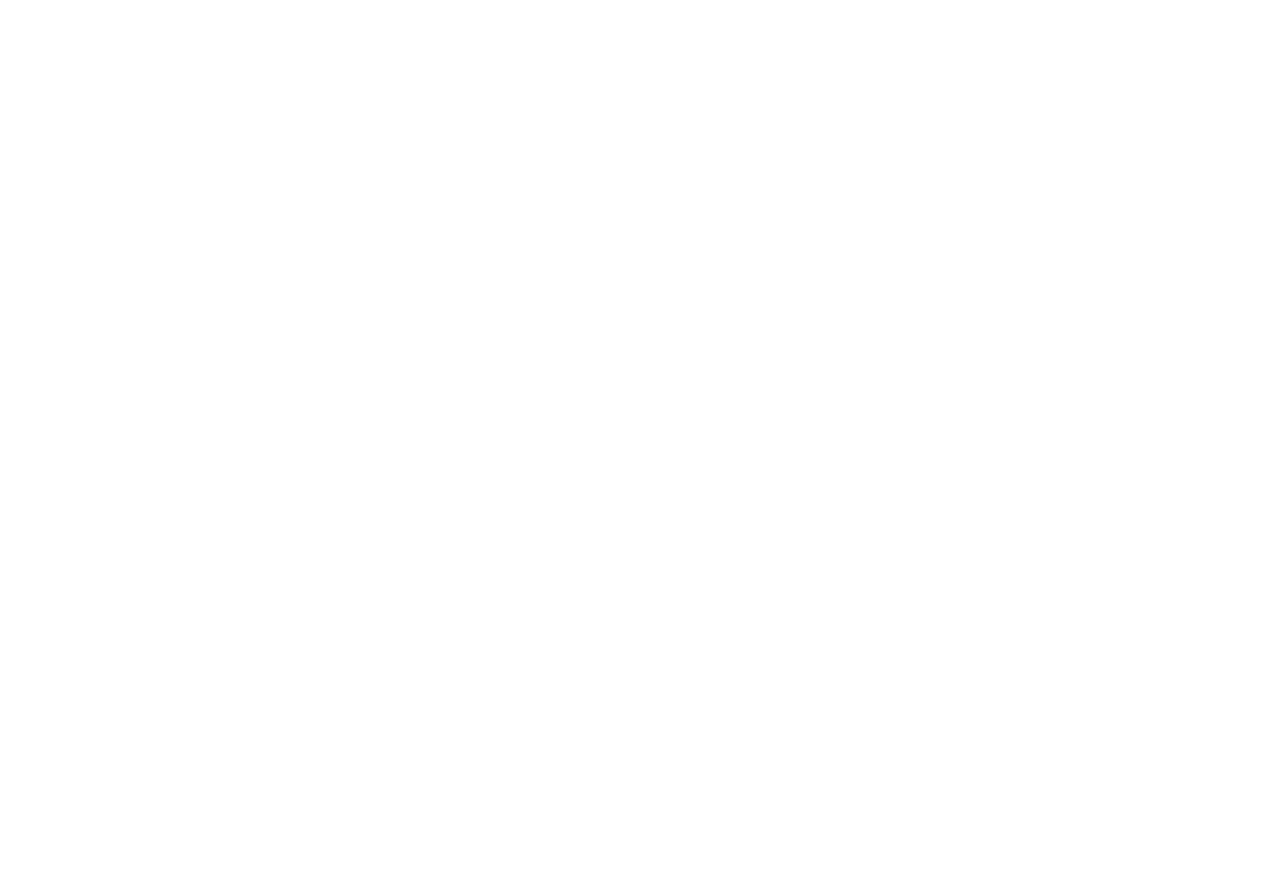
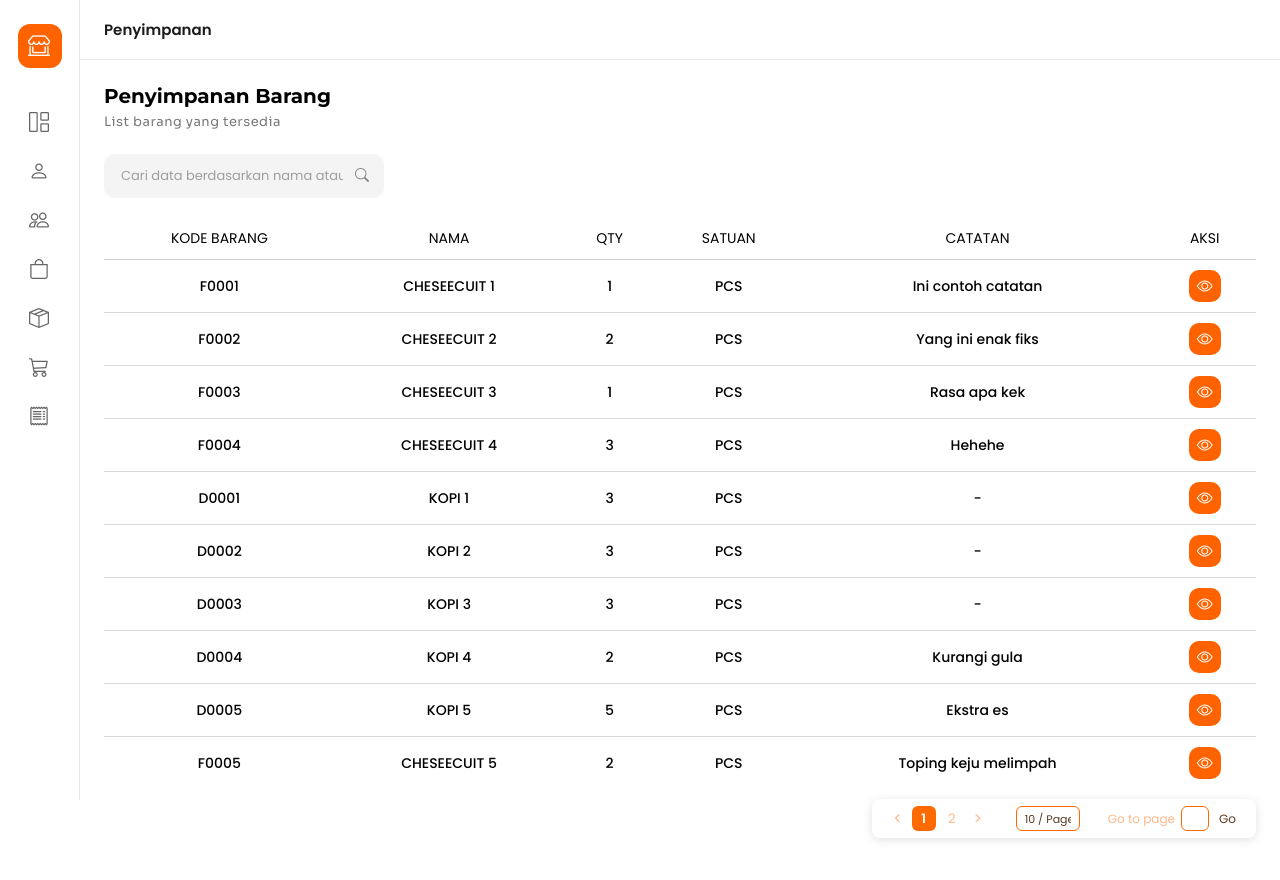
Before and after one commit to stpndrs/sleepypos-vue, a Vue app: page /inventories in a window 1280 px wide. Before the commit this address had no page. Shown: the top 880 px of the page. Before the commit the page ends 800 px from the top, so only its background shows below. Built offline with nearby package versions, Linux system fonts and the light colour scheme.

Commit message:
feat(inventories): add inventory list page
- Add mock inventory data and the list view with pagination
- Register the /inventories route
- Remove the dead styles copied from the purchase list

```diff
--- /dev/null
+++ b/src/data/inventories.js
@@ -0,0 +1,52 @@
+export const inventories = [
+    {
+        kodeBarang: 'F0001',
+        nama: 'CHESEECUIT 1',
+        qty: 1,
+        satuan: 'PCS',
+        catatan: 'Ini contoh catatan',
+    },
+    {
+        kodeBarang: 'F0002',
+        nama: 'CHESEECUIT 2',
+        qty: 2,
+        satuan: 'PCS',
+        catatan: 'Yang ini enak fiks',
+    },
+    { kodeBarang: 'F0003', nama: 'CHESEECUIT 3', qty: 1, satuan: 'PCS', catatan: 'Rasa apa kek' },
+    { kodeBarang: 'F0004', nama: 'CHESEECUIT 4', qty: 3, satuan: 'PCS', catatan: 'Hehehe' },
+    { kodeBarang: 'D0001', nama: 'KOPI 1', qty: 3, satuan: 'PCS', catatan: '-' },
+    { kodeBarang: 'D0002', nama: 'KOPI 2', qty: 3, satuan: 'PCS', catatan: '-' },
+    { kodeBarang: 'D0003', nama: 'KOPI 3', qty: 3, satuan: 'PCS', catatan: '-' },
+    { kodeBarang: 'D0004', nama: 'KOPI 4', qty: 2, satuan: 'PCS', catatan: 'Kurangi gula' },
+    { kodeBarang: 'D0005', nama: 'KOPI 5', qty: 5, satuan: 'PCS', catatan: 'Ekstra es' },
+    {
+        kodeBarang: 'F0005',
+        nama: 'CHESEECUIT 5',
+        qty: 2,
+        satuan: 'PCS',
+        catatan: 'Toping keju melimpah',
+    },
+    { kodeBarang: 'F0006', nama: 'CHESEECUIT 6', qty: 1, satuan: 'PCS', catatan: '-' },
+    {
+        kodeBarang: 'F0007',
+        nama: 'CHESEECUIT 7',
+        qty: 4,
+        satuan: 'PCS',
+        catatan: 'Untuk pesanan rapat',
+    },
+    { kodeBarang: 'D0006', nama: 'TEH MANIS 1', qty: 2, satuan: 'PCS', catatan: 'Hangat' },
+    { kodeBarang: 'D0007', nama: 'TEH MANIS 2', qty: 3, satuan: 'PCS', catatan: 'Es terpisah' },
+    { kodeBarang: 'S0001', nama: 'SNACK 1', qty: 5, satuan: 'PCS', catatan: 'Rasa balado' },
+    { kodeBarang: 'S0002', nama: 'SNACK 2', qty: 2, satuan: 'PCS', catatan: '-' },
+    { kodeBarang: 'S0003', nama: 'SNACK 3', qty: 1, satuan: 'PCS', catatan: 'Jangan pedas' },
+    {
+        kodeBarang: 'D0008',
+        nama: 'JUS ALPUKAT',
+        qty: 2,
+        satuan: 'PCS',
+        catatan: 'Susu cokelat banyakin',
+    },
+    { kodeBarang: 'D0009', nama: 'JUS MANGGA', qty: 1, satuan: 'PCS', catatan: '-' },
+    { kodeBarang: 'F0008', nama: 'BROWNIES', qty: 2, satuan: 'PCS', catatan: 'Potong 8 bagian' },
+];
--- /dev/null
+++ b/src/pages/inventories/InventoriesView.vue
@@ -0,0 +1,147 @@
+<script setup>
+import { ref, computed, watch } from 'vue';
+import SearchInput from '@/components/SearchInput.vue';
+import ObjectTable from '@/components/Table.vue';
+import Pagination from '@/components/Pagination.vue';
+import { inventories } from '@/data/inventories';
+
+const searchQuery = ref('');
+const currentPage = ref(1);
+const perPage = ref(10);
+
+const inventoriesData = ref(inventories);
+
+const totalItems = ref(inventoriesData.value.length);
+const totalPages = computed(() => Math.max(1, Math.ceil(totalItems.value / perPage.value)));
+
+function fetchData() {
+    //Mungkin bisa di ganti ke getdata di api nanti
+    totalItems.value = inventories.length;
+
+    const start = (currentPage.value - 1) * perPage.value;
+    const end = start + perPage.value;
+
+    inventoriesData.value = inventories.slice(start, end);
+}
+
+watch([currentPage, perPage], fetchData, { immediate: true });
+</script>
+
+<template>
+    <div class="page">
+        <section class="page-header">
+            <div class="page-identity">
+                <h1 class="page-title">Penyimpanan Barang</h1>
+                <p class="page-description">List barang yang tersedia</p>
+            </div>
+        </section>
+        <section class="page-body">
+            <section class="filters">
+                <SearchInput
+                    v-model="searchQuery"
+                    placeholder="Cari data berdasarkan nama atau kode produk"
+                />
+            </section>
+            <section class="data">
+                <ObjectTable
+                    :head="['KODE BARANG', 'NAMA', 'QTY', 'SATUAN', 'CATATAN', 'AKSI']"
+                    :items="inventoriesData"
+                >
+                    <template #aksi="{ row }">
+                        <div class="action-buttons">
+                            <router-link
+                                :to="{ name: 'inventories-view', params: { id: row.kodeBarang } }"
+                                class="detail-icon"
+                                aria-label="Detail Barang"
+                            >
+                                <i class="bi bi-eye"></i>
+                            </router-link>
+                        </div>
+                    </template>
+                </ObjectTable>
+            </section>
+        </section>
+        <section class="page-footer">
+            <div class="pagination-footer">
+                <Pagination
+                    v-model:currentPage="currentPage"
+                    v-model:perPage="perPage"
+                    :totalPages="totalPages"
+                />
+            </div>
+        </section>
+    </div>
+</template>
+
+<style scoped>
+.page {
+    display: flex;
+    flex-direction: column;
+    min-height: 100%;
+}
+
+.filters {
+    width: 30px;
+}
+
+.data {
+    margin-top: 20px;
+    contain: inline-size;
+    overflow-x: auto;
+}
+
+.pagination-footer {
+    margin-top: auto;
+    display: flex;
+    justify-content: flex-end;
+}
+
+.detail-icon {
+    display: flex;
+    align-items: center;
+    justify-content: center;
+    width: 32px;
+    height: 32px;
+    font-size: 16px;
+    border-radius: 10px;
+    color: #ffffff;
+    background-color: #ff6200;
+    text-decoration: none;
+    border: none;
+    padding: 0;
+    transition:
+        background-color 0.2s,
+        opacity 0.2s;
+}
+
+.detail-icon:hover {
+    background-color: #e05200;
+}
+
+.action-buttons {
+    display: flex;
+    align-items: center;
+    justify-content: center;
+    gap: 5px;
+}
+
+@media (max-width: 991.98px) {
+    .page-body .filters {
+        flex-direction: column;
+        align-items: stretch;
+        gap: 12px;
+    }
+
+    .page-header {
+        flex-direction: column;
+        align-items: flex-start;
+    }
+
+    .page-action .btn {
+        display: block;
+        text-align: center;
+        width: 100%;
+        box-sizing: border-box;
+    }
+}
+</style>
--- a/src/router/index.js
+++ b/src/router/index.js
@@ -17,6 +17,7 @@
 import CreateCustomersView from '@/pages/customers/CreateCustomersView.vue';
 import UpdateCustomersView from '@/pages/customers/UpdateCustomersView.vue';
 import { createRouter, createWebHistory } from 'vue-router'
+import InventoriesView from '@/pages/inventories/InventoriesView.vue'
 
 const router = createRouter({
 	history: createWebHistory(import.meta.env.BASE_URL),
@@ -161,6 +162,18 @@
 						},
 					]
 				},
+				{
+					path: '/inventories',
+					name: 'inventories',
+					children: [
+						{
+							path: '/inventories',
+							component: InventoriesView,
+							name: 'inventories-view',
+							meta: { hideSideBar: true, title: ['Penyimpanan'] }
+						},
+					]
+				},
 			]
 		}
 	],
```
